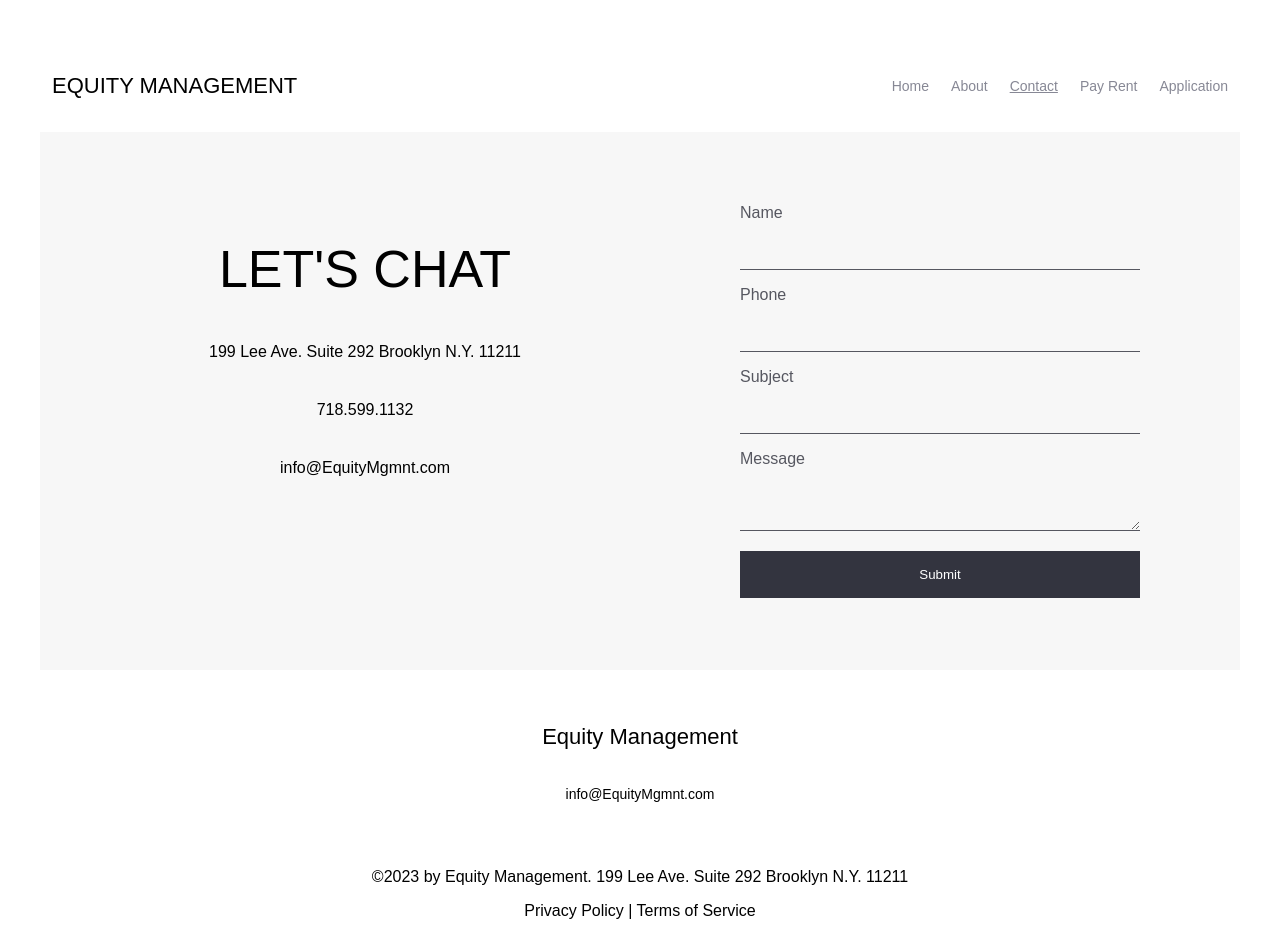
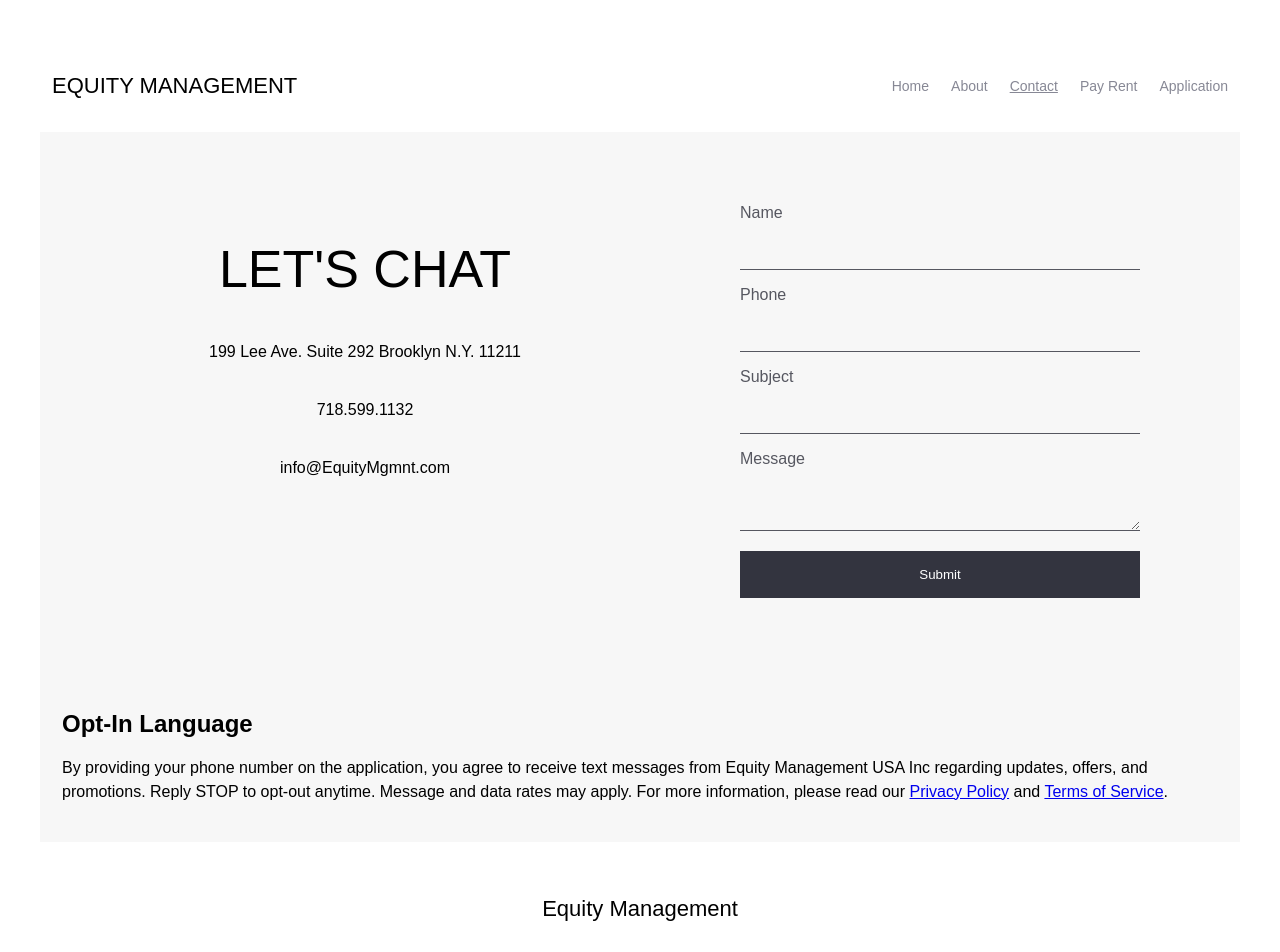
Before and after one commit to chaimzushe/EQUITY-MANAGEMENT-USA-INC, an Angular app: page /contact in a window 1280 px wide. Shown: the top 952 px of the page. Built offline with nearby package versions, Linux system fonts and the light colour scheme.

Commit message:
add opt in in contact

```diff
--- a/src/app/pages/contact/contact.component.html
+++ b/src/app/pages/contact/contact.component.html
@@ -1,5 +1,7 @@
+
 <div class="contact-container">
     <!-- Left Side -->
+
 
     <div class="chat-section">
       <h1>Let's Chat</h1>
@@ -31,3 +33,12 @@
           </form>
     </div>
   </div>
+
+
+  <div class="disclaimer">
+    <h2>Opt-In Language</h2>
+    <p>By providing your phone number on the application,
+        you agree to receive text messages from Equity Management USA Inc regarding updates,
+        offers, and promotions. Reply STOP to opt-out anytime. Message and data rates may apply.
+        For more information, please read our <a target="_blank" href="/privacy">Privacy Policy</a>  and <a  target="_blank" href="/terms">Terms of Service</a>.</p>
+  </div>
--- a/src/app/pages/contact/contact.component.scss
+++ b/src/app/pages/contact/contact.component.scss
@@ -83,3 +83,11 @@
 //     width: 100%;
 //     height: 400px;
 //   }
+
+
+
+.disclaimer {
+  padding: 22px;
+  font-weight: 300;
+  line-height: 150%;
+}
```
